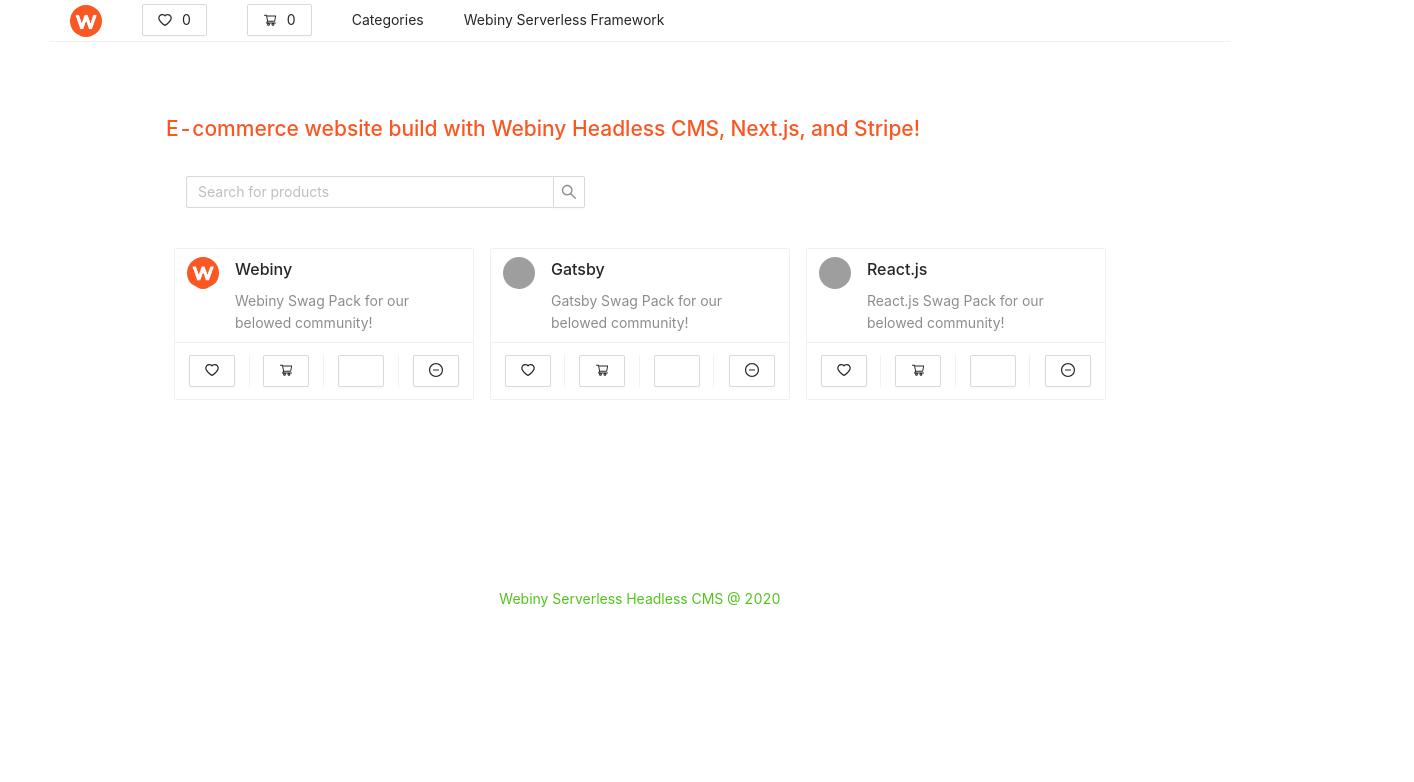
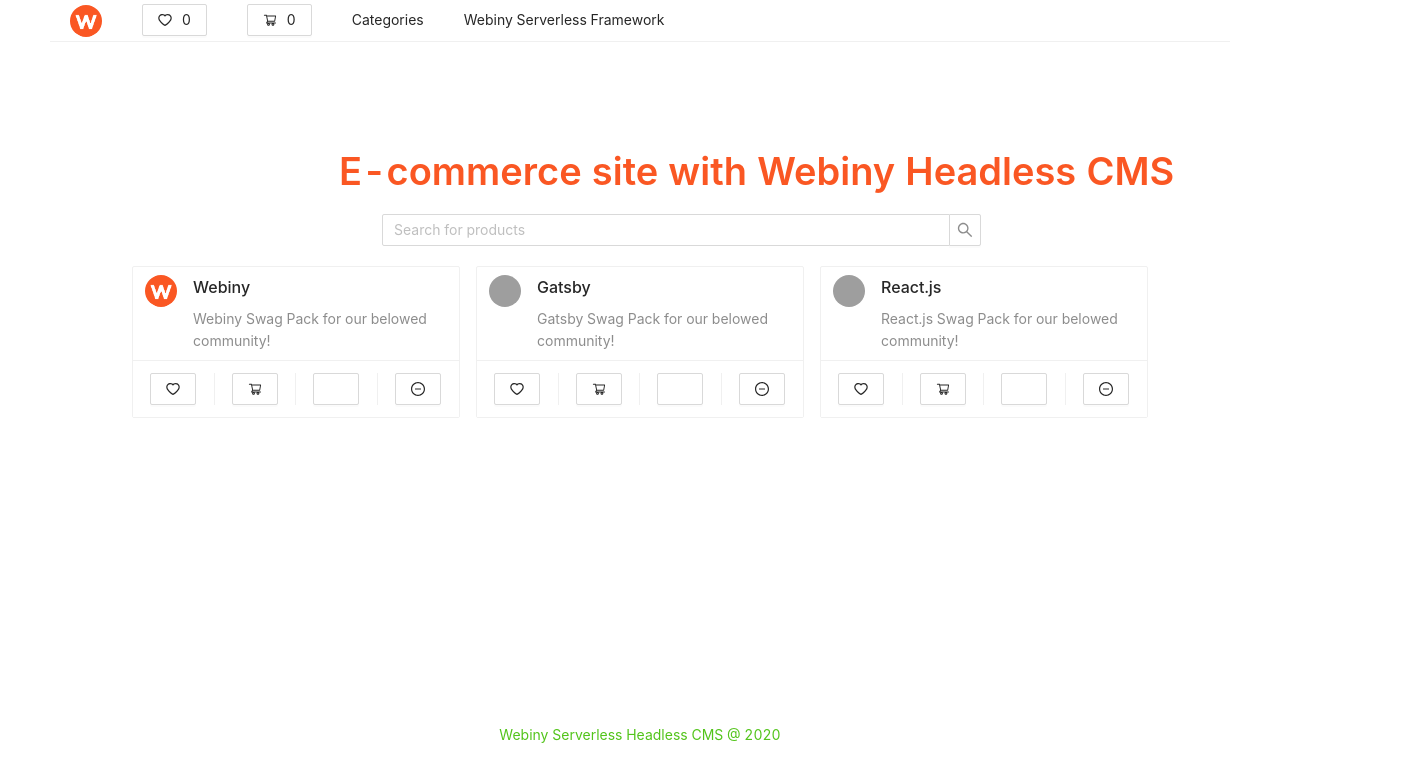
Before and after one commit to webiny/e-commerce-starter, a Next.js app: page / in a window 1280 px wide. Shown: the top 782 px of the page, 1414 px wide, since content can reach past the window. Built offline with nearby package versions, Linux system fonts and the light colour scheme; grey boxes are pictures that could not be loaded.

Commit message:
update styles

```diff
--- a/components/Layout.js
+++ b/components/Layout.js
@@ -17,10 +17,9 @@
                     className="site-layout-background"
                     style={{
                         padding: '24px 0',
-                        marginTop: 64,
+                        margin: 100,
                         display: 'flex',
-                        justifyContent: 'center',
-                        alignItems: 'center',
+                        alignContent: 'center',
                         minHeight: '500px',
                         background: '#fff',
                     }}
--- a/components/Product.js
+++ b/components/Product.js
@@ -45,7 +45,6 @@
             size="small"
             style={{
                 margin: '20px 0.5rem',
-                width: '300px',
             }}
             actions={[
                 <Button
--- a/pages/index.js
+++ b/pages/index.js
@@ -1,9 +1,13 @@
+import { Col, Row } from 'antd';
 import React, { useState } from 'react';
 
 // Ant design
 import { Input } from 'antd';
 // Products
 import ProductList from '../components/ProductList';
+import { Typography } from 'antd';
+
+const { Title } = Typography;
 
 const { Search } = Input;
 
@@ -11,21 +15,43 @@
     const [query, updateQuery] = useState('');
     return (
         <>
-            <h2 style={{ color: '#fa5723' }}>
-                E-commerce website build with Webiny Headless CMS, Next.js, and
-                Stripe!
-            </h2>
-
+            <Row>
+                <Col
+                    xs={{ span: 24, offset: 4 }}
+                    lg={{ span: 24, offset: 5 }}
+                    span={24}
+                >
+                    <Title type="success" style={{ color: '#fa5723' }}>
+                        {' '}
+                        E-commerce site with Webiny Headless CMS
+                    </Title>
+                </Col>
+            </Row>
+            <Row>
+                <Col
+                    xs={{ span: 12, offset: 6 }}
+                    lg={{ span: 24, offset: 6 }}
+                    span={24}
+                >
                     <Search
                         placeholder="Search for products"
                         onSearch={(value) => console.log(value)}
-                style={{ width: 400, margin: 20 }}
+                        style={{
+                            minWidth: 150,
+                            maxWidth: 600,
+                        }}
                         onChange={(e) =>
                             updateQuery(e.target.value.toLocaleLowerCase())
                         }
                         value={query}
                     />
+                </Col>
+            </Row>
+            <Row>
+                <Col span={24}>
                     <ProductList search={query} />
+                </Col>
+            </Row>
         </>
     );
 }
```
Lines whose indentation alone changed are shown as unchanged.
